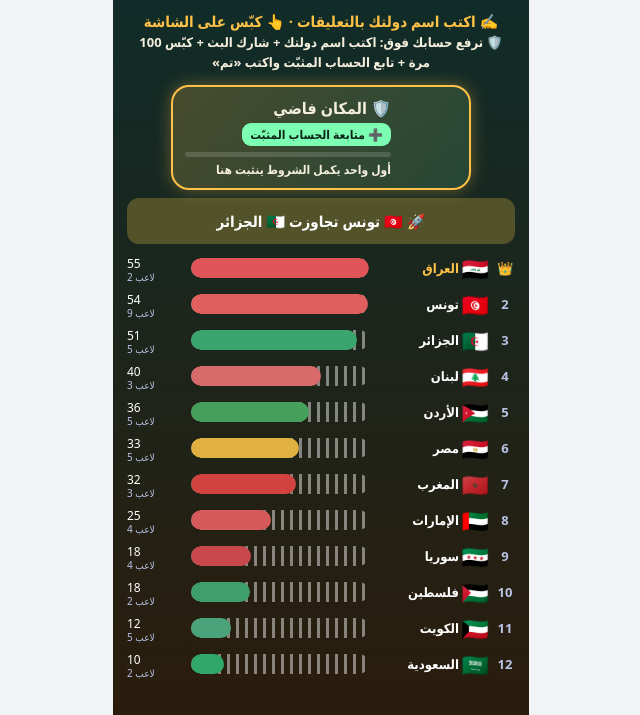
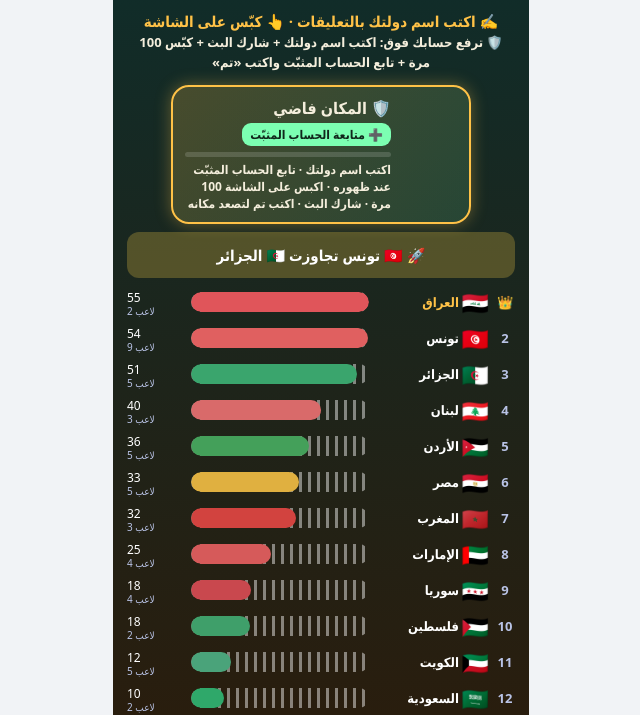
Before and after one commit to S3D4M/countries-war, a website: page index.html in a window 1280 px wide. Shown: the part 95-810 px from the top of the page, without its empty margins (319-959 px from the left). Drawn offline with Linux system fonts and the light colour scheme.

Commit message:
إظهار الشروط عند فراغ إطار التثبيت

```diff
--- a/index.html
+++ b/index.html
@@ -250,7 +250,7 @@ function supTick(){
  if(!st.cur){
   card.style.display="flex";
   if($("supT").textContent!=="🛡️ المكان فاضي")$("supT").textContent="🛡️ المكان فاضي";if($("supFollow")){$("supFollow").textContent="➕ متابعة الحساب المثبّت";$("supFollow").removeAttribute("href");}
-  var en="أول واحد يكمل الشروط ينثبت هنا";
+  var en="اكتب اسم دولتك · تابع الحساب المثبّت عند ظهوره · اكبس على الشاشة 100 مرة · شارك البث · اكتب تم لتصعد مكانه";
   if($("supN").textContent!==en)$("supN").textContent=en;
   $("supB").firstChild.style.width="0%";
   var im=$("supImg");if(im.getAttribute("data-s")!=="none"){im.setAttribute("data-s","none");im.removeAttribute("src");im.style.visibility="hidden"}
```
